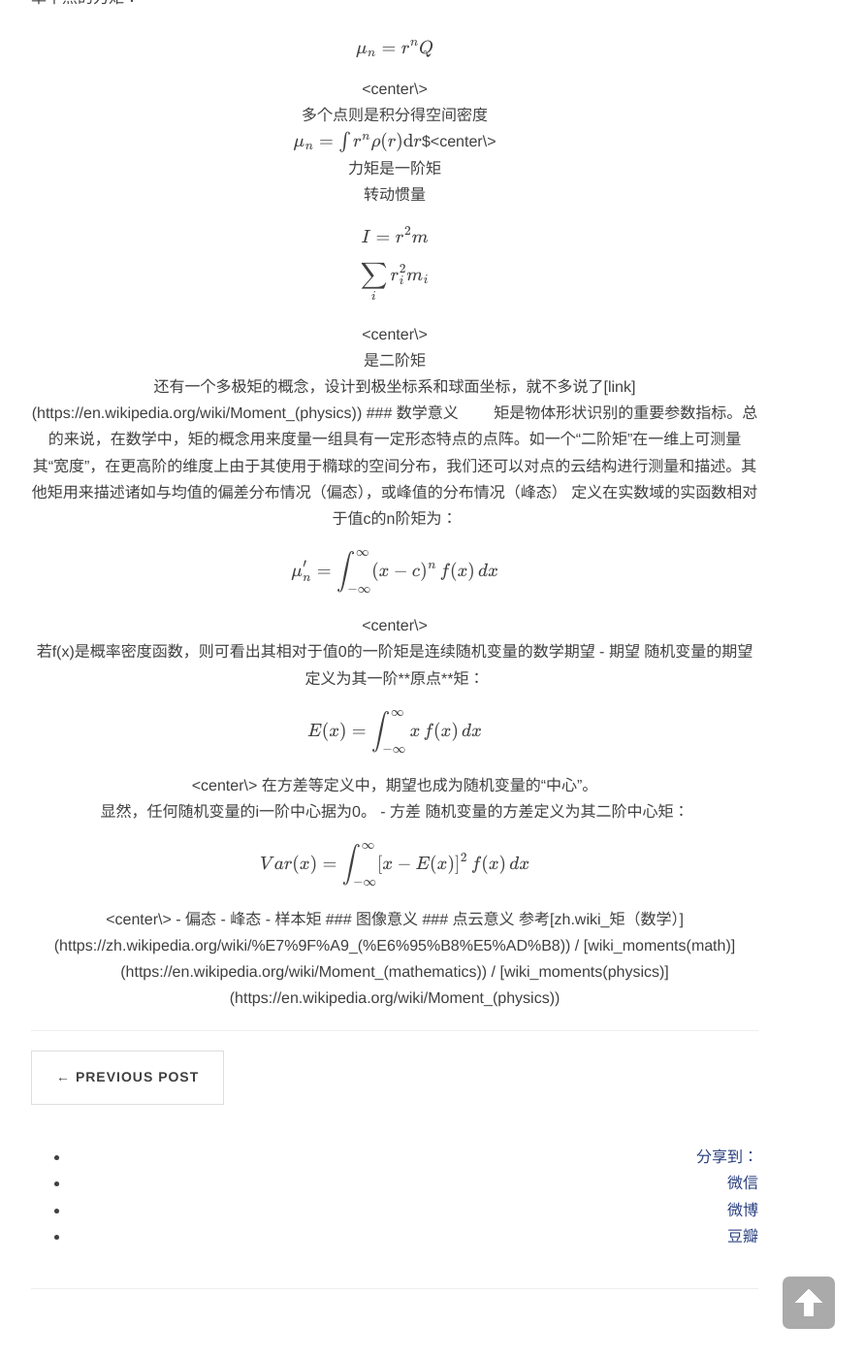
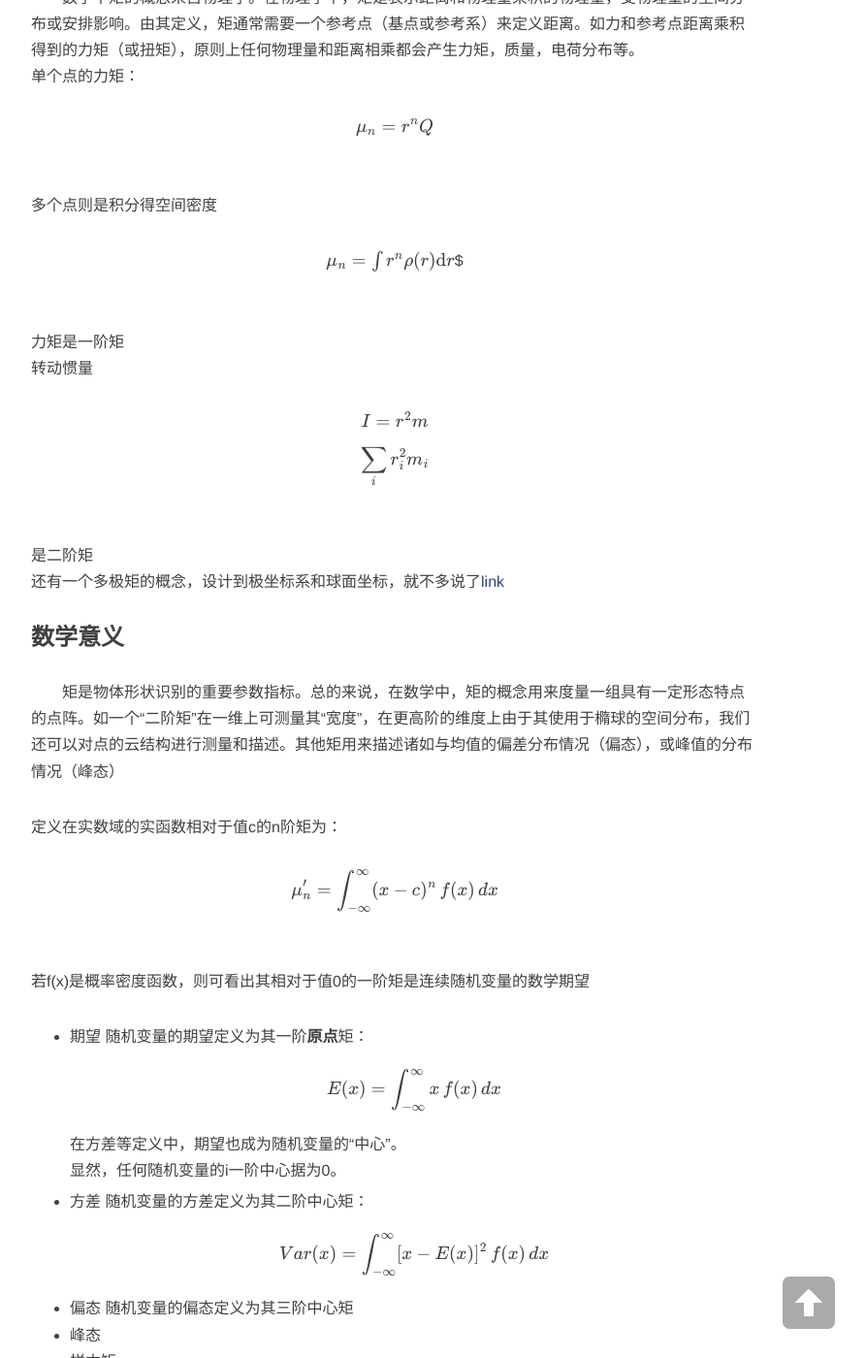
Before and after one commit to Skylar95/Skylar95, a Jekyll site: the page built from _posts/2017-03-06-Moment+Matrix.md, in a window 1280 px wide and 1400 px high, scrolled down 937 px. Shown: the whole window at 97% size, without its empty margins (233-1125 px from the left). Built offline with Jekyll 4.4.1, drawn with Linux system fonts in a browser that asks for light colours; nearby versions of some CDN libraries; formulas are drawn with MathJax 3; comment, search, counter and statistics services are not loaded; some of the changed text lies outside the part shown.

Commit message:
moment math

```diff
--- a/_posts/2017-03-06-Moment+Matrix.md
+++ b/_posts/2017-03-06-Moment+Matrix.md
@@ -19,14 +19,14 @@ description: 图像相关数学知识
 ### 物理意义
 &emsp;&emsp;数学中矩的概念来自物理学。在物理学中，矩是表示距离和物理量乘积的物理量，受物理量的空间分布或安排影响。由其定义，矩通常需要一个参考点（基点或参考系）来定义距离。如力和参考点距离乘积得到的力矩（或扭矩），原则上任何物理量和距离相乘都会产生力矩，质量，电荷分布等。
 <br>单个点的力矩：
-<center>$$ \mu_n=r^n Q$$ <center\>
+<center>$$ \mu_n=r^n Q$$ </center>
 <br>多个点则是积分得空间密度
-<center>$ \mu_n=\int r^n \rho(r) \mathrm{d}r$$<center\>
+<center>$ \mu_n=\int r^n \rho(r) \mathrm{d}r$$</center>
 <br>力矩是一阶矩
 <br>转动惯量
 <center>$$ I=r^2 m $$
 	$$ \sum_i r_i^2 m_i$$
-<center\>
+</center>
 <br>是二阶矩
 <br>还有一个多极矩的概念，设计到极坐标系和球面坐标，就不多说了[link](https://en.wikipedia.org/wiki/Moment_(physics))
 
@@ -35,19 +35,19 @@ description: 图像相关数学知识
 
 定义在实数域的实函数相对于值c的n阶矩为：
 <center>$$ \mu '_n=\int_{-\infty}^{\infty}  (x-c)^n \,f(x)\,dx $$
-<center\>
+</center>
 <br>若f(x)是概率密度函数，则可看出其相对于值0的一阶矩是连续随机变量的数学期望
 
 - 期望
 	随机变量的期望定义为其一阶**原点**矩：
-	<center>$$E(x)=\int_{-\infty}^{\infty} x\,f(x)\,dx $$<center\>
+	<center>$$E(x)=\int_{-\infty}^{\infty} x\,f(x)\,dx $$</center>
 	在方差等定义中，期望也成为随机变量的“中心”。
 	<br>显然，任何随机变量的i一阶中心据为0。
 - 方差
 	随机变量的方差定义为其二阶中心矩：<br>
-	<center>$$ Var(x)=\int_{-\infty}^{\infty} [x-E(x)]^2 \,f(x)\,dx $$<center\>
-
+	<center>$$ Var(x)=\int_{-\infty}^{\infty} [x-E(x)]^2 \,f(x)\,dx $$</center>
 - 偏态
+	随机变量的偏态定义为其三阶中心矩
 - 峰态
 - 样本矩
 
```
